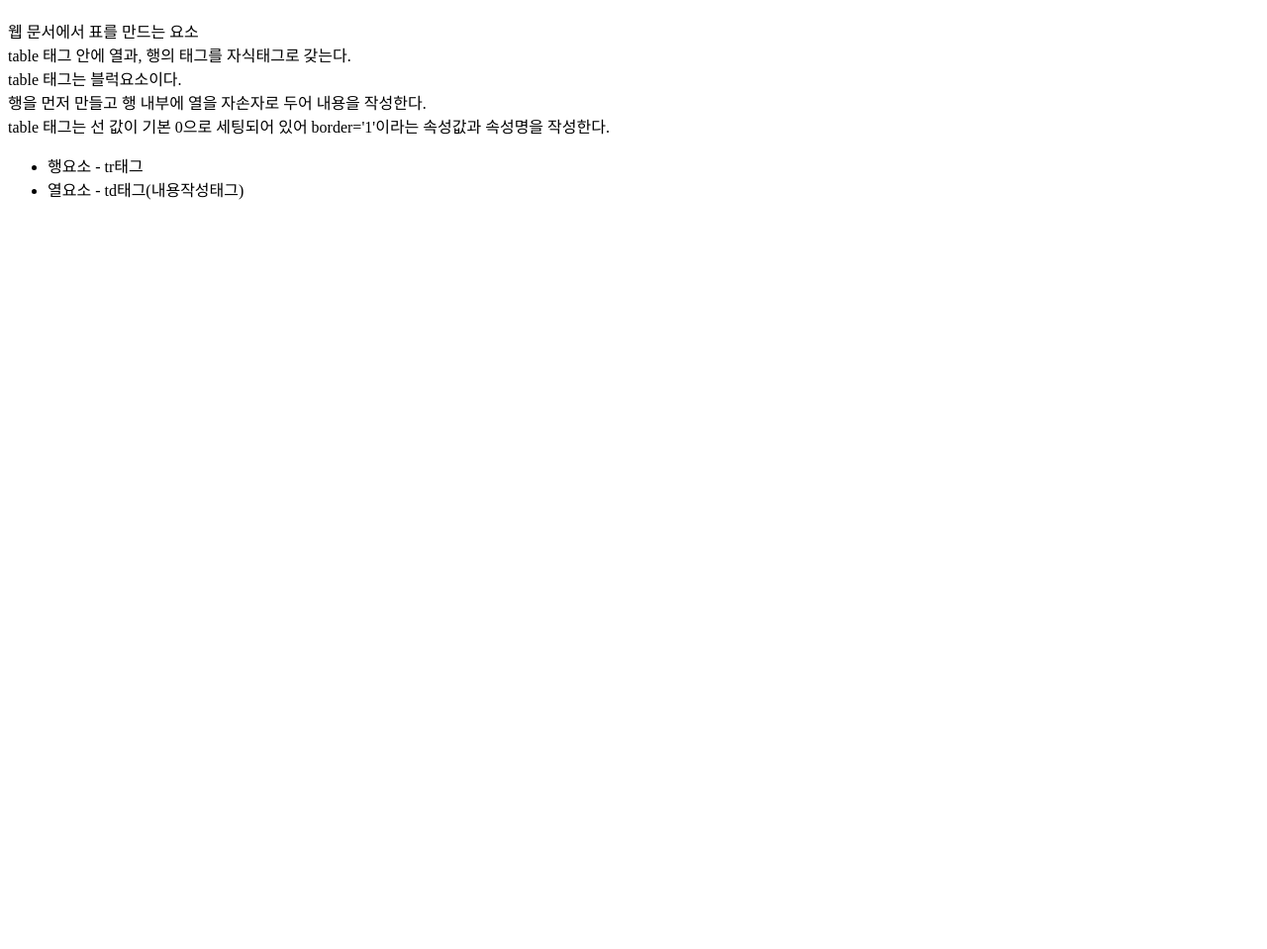
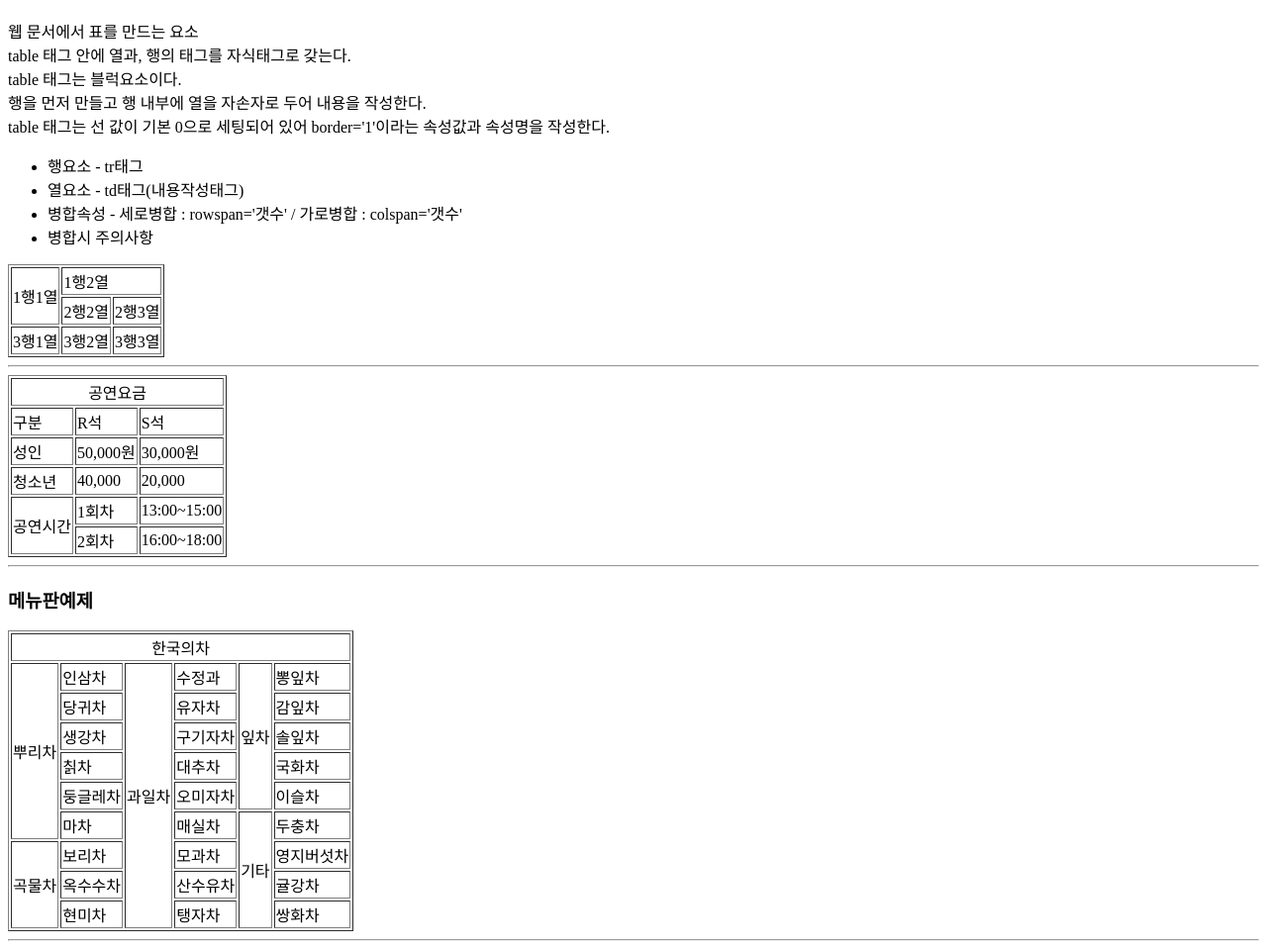
Before and after one commit to dkstnqls113/green310, a plain HTML site: page html_004.html in a window 1280 px wide. Shown: the part 70-1029 px from the top of the page at 99% size. Before the commit the page ends 800 px from the top, so only its background shows below. Drawn offline with Linux system fonts and the light colour scheme.

Commit message:
Update html_004.html

```diff
--- a/html_004.html
+++ b/html_004.html
@@ -7,6 +7,8 @@
     <title>테이블태그</title>
 </head>
 <body>
+
+
     <h1>테이블태그</h1>
     <p>웹 문서에서 표를 만드는 요소<br>
     table 태그 안에 열과, 행의 태그를 자식태그로 갖는다.<br>
@@ -14,9 +16,128 @@
     행을 먼저 만들고 행 내부에 열을 자손자로 두어 내용을 작성한다.<br>
     table 태그는 선 값이 기본 0으로 세팅되어 있어 border='1'이라는 속성값과 속성명을 작성한다.
 </p>
+
+
 <ul>
+
     <li>행요소 - tr태그</li>
     <li>열요소 - td태그(내용작성태그)</li>
+    <li>병합속성 - 세로병합 : rowspan='갯수'  /  가로병합 : colspan='갯수'</li>
+    <li>병합시 주의사항</li>
 </ul>
+
+
+<table border="1">
+    <tr>
+        <td rowspan="2">1행1열</td>
+        <td colspan="2">1행2열</td>
+    </tr>
+
+    <tr>
+        <td>2행2열</td>
+        <td>2행3열</td>
+    </tr>
+
+    <tr>
+        <td>3행1열</td>
+        <td>3행2열</td>
+        <td>3행3열</td>
+    </tr>
+</table>
+<hr>
+
+
+<table border="1">
+<tr>
+    <td colspan="3"><center>공연요금</center></td>
+</tr>
+<tr>
+    <td>구분</td>
+    <td>R석</td>
+    <td>S석</td>
+</tr>
+<tr>
+    <td>성인</td>
+    <td>50,000원</td>
+    <td>30,000원</td>
+</tr>
+<tr>
+    <td>청소년</td>
+    <td>40,000</td>
+    <td>20,000</td>
+</tr>
+<tr>
+    <td rowspan="2">공연시간</td>
+    <td>1회차</td>
+    <td>13:00~15:00</td>
+</tr>
+<tr>
+    <td>2회차</td>
+    <td>16:00~18:00</td>
+</tr>
+</table>
+<hr>
+
+
+<h3>메뉴판예제</h3>
+<table border="1">
+<tr>
+    <td colspan="6"><center>한국의차</center></td>
+</tr>
+<tr>
+    <td rowspan="6">뿌리차</td>
+    <td>인삼차</td>
+    <td rowspan="9">과일차</td>
+    <td>수정과</td>
+    <td rowspan="5">잎차</td>
+    <td>뽕잎차</td>
+</tr>
+<tr>
+    <td>당귀차</td>
+    <td>유자차</td>
+    <td>감잎차</td>
+</tr>
+<tr>
+    <td>생강차</td>
+    <td>구기자차</td>
+    <td>솔잎차</td>
+</tr>
+<tr>
+    <td>칡차</td>
+    <td>대추차</td>
+    <td>국화차</td>
+</tr>
+<tr>
+    <td>둥글레차</td>
+    <td>오미자차</td>
+    <td>이슬차</td>
+</tr>
+<tr>
+    <td>마차</td>
+    <td>매실차</td>
+    <td rowspan="4">기타</td>
+    <td>두충차</td>
+</tr>
+<tr>
+    <td rowspan="3">곡물차</td>
+    <td>보리차</td>
+    <td>모과차</td>
+    <td>영지버섯차</td>
+</tr>
+<tr>
+    <td>옥수수차</td>
+    <td>산수유차</td>
+    <td>귤강차</td>
+</tr>
+<tr>
+    <td>현미차</td>
+    <td>탱자차</td>
+    <td>쌍화차</td>
+</tr>
+</table>
+<hr>
+
+
+
 </body>
 </html>
```
